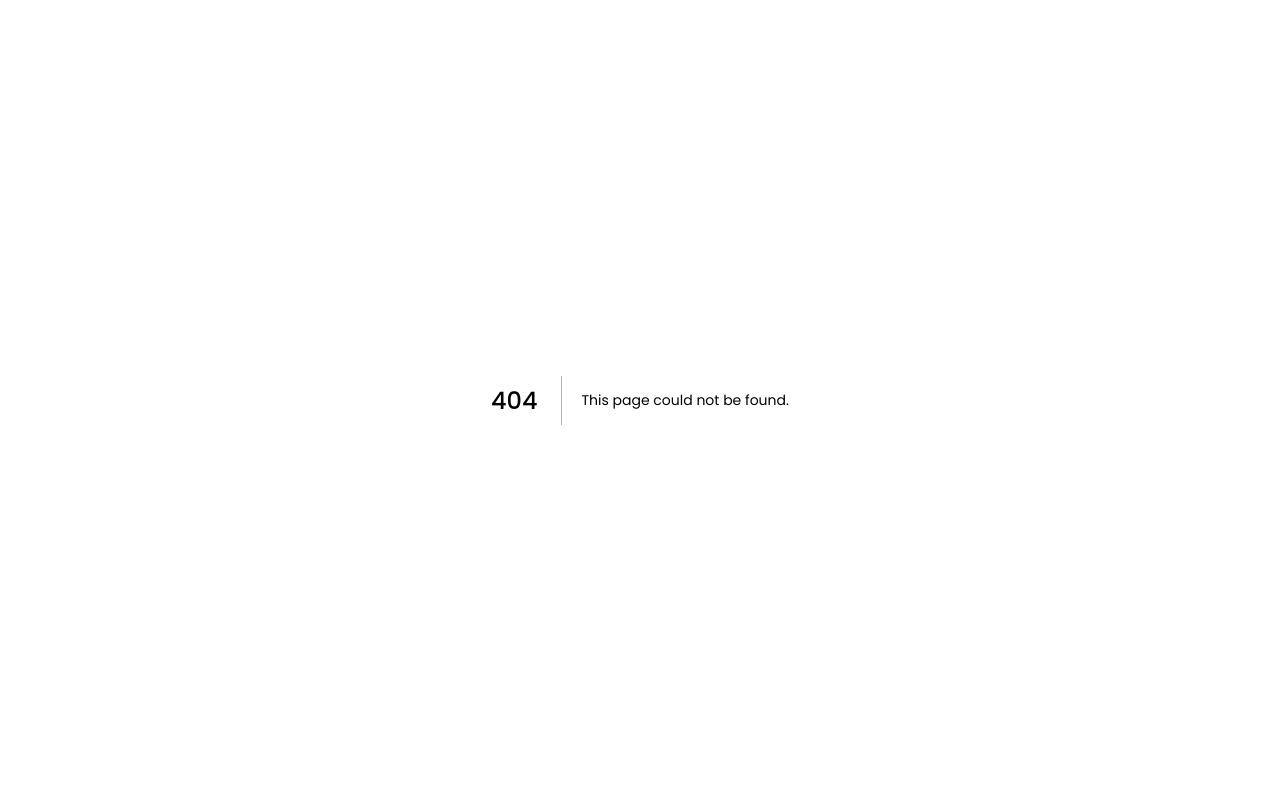
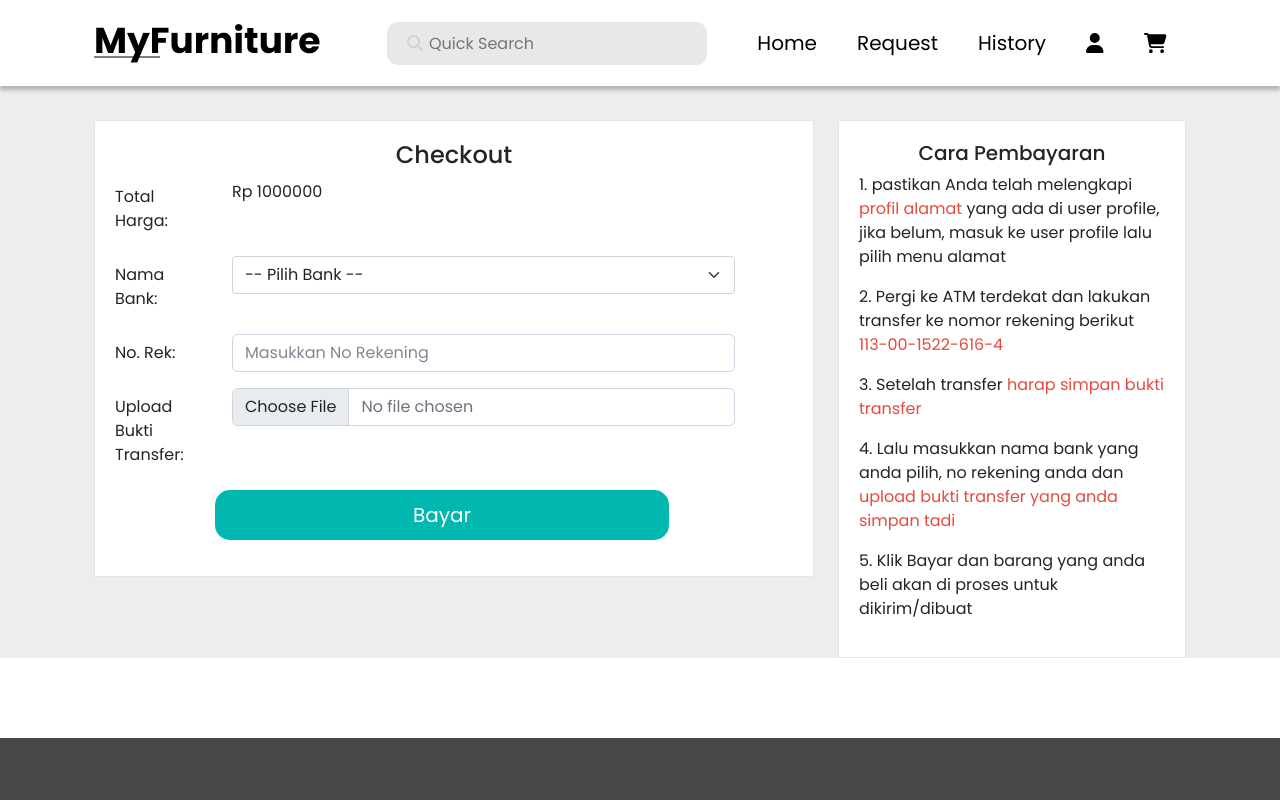
Before and after one commit to Anang20/myFurniiture-Frontend, a Next.js app: page /transaksi/checkout in a window 1280 px wide. Before the commit this address had no page. Shown: the top 800 px of the page. Built offline with nearby package versions, Linux system fonts and the light colour scheme.

Commit message:
FEAT: menambahkan halaman checkout

```diff
--- /dev/null
+++ b/pages/transaksi/checkout.js
@@ -0,0 +1,83 @@
+import NavbarCustomer from "../components/navbar_customer";
+import styles from "../../styles/Home.module.css";
+import Footer from "../components/footer";
+
+const CheckOut = () => {
+    return (
+        <>
+        <NavbarCustomer/>
+        <div className="container-fluid" style={{ backgroundColor: '#ECEEEE' }}>
+            <div className="container" style={{ backgroundColor: '#ECEEEE' }}>
+                <div className="row">
+                    <div className="col-lg-8">
+                        <div className="card" style={{ marginTop: 120, borderRadius: 0}}>
+                            <div className="card-body">
+                                <h4 style={{ textAlign: 'center' }}>Checkout</h4>
+                                <form method="POST">
+
+                                    <div className="row mb-3 d-flex">
+                                        <label className="col-sm-2 col-form-label">Total Harga:</label>
+                                        <div className="col-sm-9 mt-1">
+                                            <label>Rp 1000000</label>
+                                        </div>
+                                    </div>
+
+                                    <div className="row mb-3">
+                                        <label htmlFor="nama_bank" className="col-sm-2 col-form-label">Nama Bank:</label>
+                                        <div className="col-sm-9">
+                                            <select name="bank" className="form-select" aria-label="Default select example">
+                                                <option defaultValue={'Pilih Bank'}>-- Pilih Bank --</option>
+                                                <option value={1}>BCA</option>
+                                                <option value={2}>BRI</option>
+                                                <option value={3}>BNI</option>
+                                                <option value={4}>MANDIRI</option>
+                                            </select>
+                                        </div>
+                                    </div>
+
+                                    <div className="row mb-3">
+                                        <label htmlFor="no_rek" className="col-sm-2 col-form-label">No. Rek:</label>
+                                        <div className="col-sm-9">
+                                            <input type="text" className="form-control" name="no_rek" placeholder="Masukkan No Rekening" required/>
+                                        </div>
+                                    </div>
+
+                                    <div className="row mb-3">
+                                        <label htmlFor="bukti_transfer" className="col-sm-2 col-form-label">Upload Bukti Transfer:</label>
+                                        <div className="col-sm-9">
+                                            <input type="file" className="form-control" name="bukti_transfer" required/>
+                                        </div>
+                                    </div>
+
+                                    <div className="row mb-3">
+                                        <div className="col-sm-9">
+                                            <button className={styles["button-bayar"]}>Bayar</button>
+                                        </div>
+                                    </div>
+
+                                </form>
+                            </div>
+                         </div>
+                    </div>
+
+                    <div className="col-lg-4">
+                        <div className="card" style={{ marginTop: 120, borderRadius: 0}}>
+                            <div className="card-body">
+                                <h5 className="text-center">Cara Pembayaran</h5>
+                                <p className={styles["langkah-bayar"]}>1. pastikan Anda telah melengkapi <span className="text-danger">profil alamat</span> yang ada di user profile, jika belum, masuk ke user profile lalu pilih menu alamat</p>
+                                <p className={styles["langkah-bayar"]}>2. Pergi ke ATM terdekat dan lakukan transfer ke nomor rekening berikut <span className="text-danger">113-00-1522-616-4</span></p>
+                                <p className={styles["langkah-bayar"]}>3. Setelah transfer <span className="text-danger">harap simpan bukti transfer</span></p>
+                                <p className={styles["langkah-bayar"]}>4. Lalu masukkan nama bank yang anda pilih, no rekening anda dan <span className="text-danger">upload bukti transfer yang anda simpan tadi</span></p>
+                                <p className={styles["langkah-bayar"]}>5. Klik Bayar dan barang yang anda beli akan di proses untuk dikirim/dibuat</p>
+                            </div>
+                        </div>
+                    </div>
+
+                </div>
+            </div>
+        </div>
+        <Footer/>
+        </>
+    )
+}
+export default CheckOut;
```
